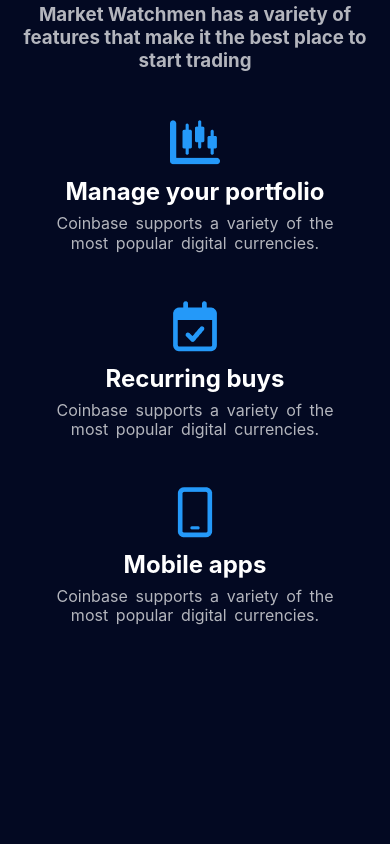
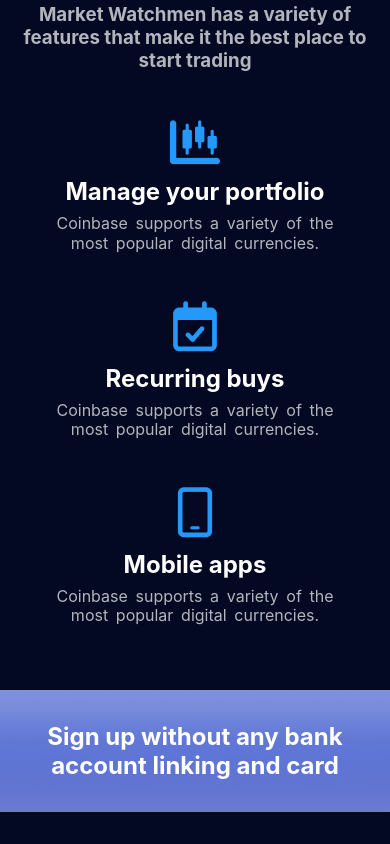
Before and after one commit to mrinnnmoy/coinbase-react, a React (Create React App) app: page / in a window 390 px wide. Shown: the part 2019-2863 px from the top of the page. Before the commit the page ends 2709 px from the top, so only its background shows below. Built offline with nearby package versions, Linux system fonts and the light colour scheme; the HTML template or start-up script is replaced by a standard one.

Commit message:
build signUp-section

```diff
--- a/src/App.js
+++ b/src/App.js
@@ -5,6 +5,7 @@
 import Navbar from "./components/Navbar/Navbar";
 import ScrollToTop from "./components/ScrollToTop/ScrollToTop";
 import Services from "./components/Services/Services";
+import SignUp from "./components/SignUp/SignUp";
 
 function App() {
   return (
@@ -15,6 +16,11 @@
       <DailyPrices />
       <AboutUs />
       <Services />
+      <SignUp />
+      {/*
+      <Roadmap />
+      <Newsletter />
+      <Footer /> */}
     </div>
   );
 }
--- /dev/null
+++ b/src/components/SignUp/SignUp.jsx
@@ -0,0 +1,19 @@
+import React from 'react';
+import "./SignUp.scss";
+import card from "../../assets/card.png";
+
+const SignUp = () => {
+
+    return (
+        <section className="signup-section flex gap j-between">
+            <div className="content text-center">
+                <h2>Sign up without any bank account linking and card</h2>
+            </div>
+            <div className="image">
+                <img src={card} alt="card" />
+            </div>
+        </section>
+    )
+};
+
+export default SignUp;
--- /dev/null
+++ b/src/components/SignUp/SignUp.scss
@@ -0,0 +1,31 @@
+.signup-section {
+  background-image: url("../../assets/signupBackground.png");
+  background-size: contain;
+  margin: 0;
+  margin-bottom: 8rem;
+  max-width: 100vw;
+  overflow: hidden;
+  .content {
+    padding: 8rem;
+    h2 {
+      font-size: 2.4rem;
+    }
+  }
+  .image {
+    img {
+      height: 100%;
+    }
+  }
+  @media screen and (min-width: 280px) and (max-width: 1080px) {
+    margin-bottom: 2rem;
+    .content {
+      padding: 2rem;
+      h2 {
+        font-size: 1.5rem;
+      }
+    }
+    .image {
+      display: none;
+    }
+  }
+}
```
